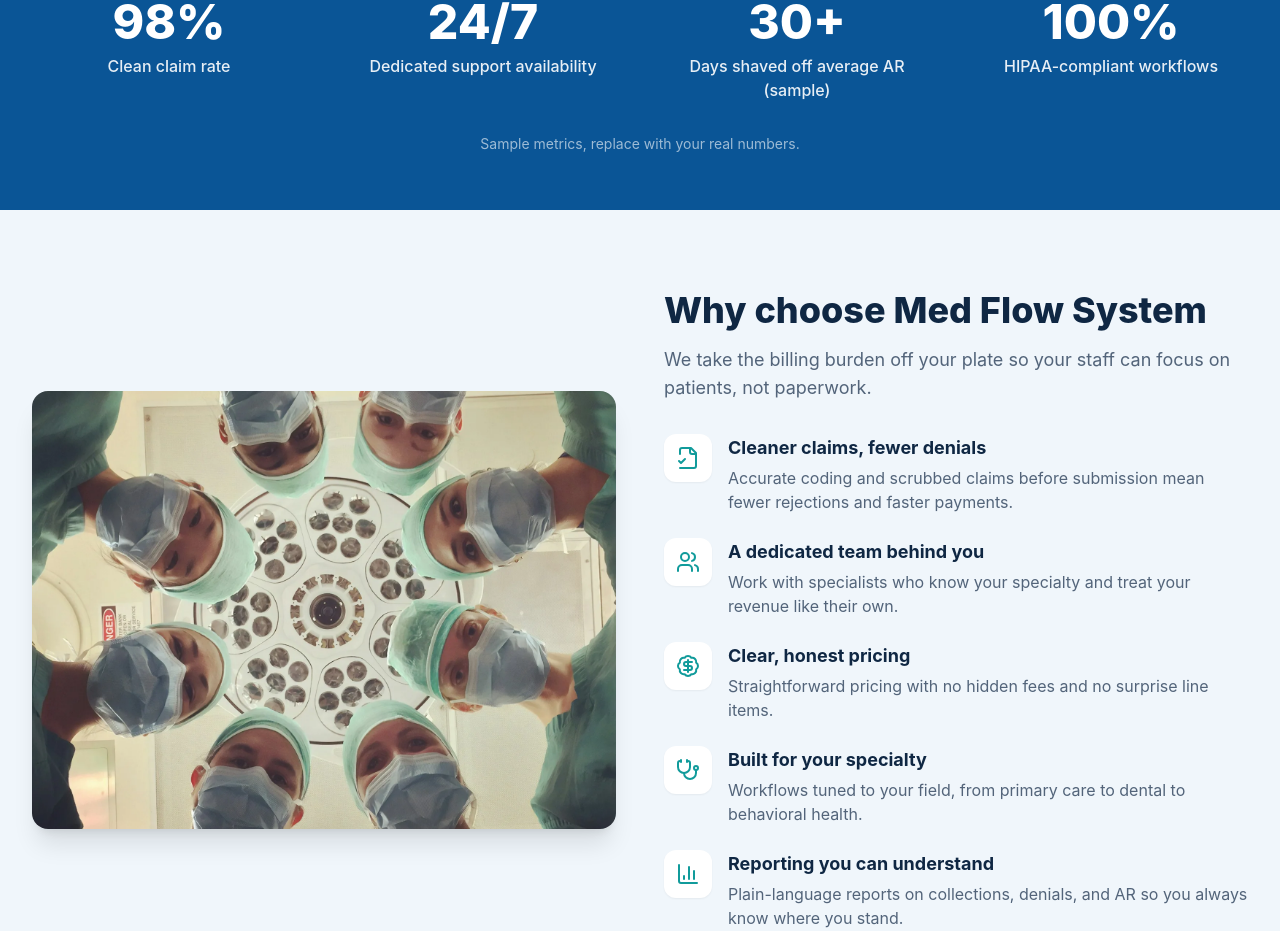
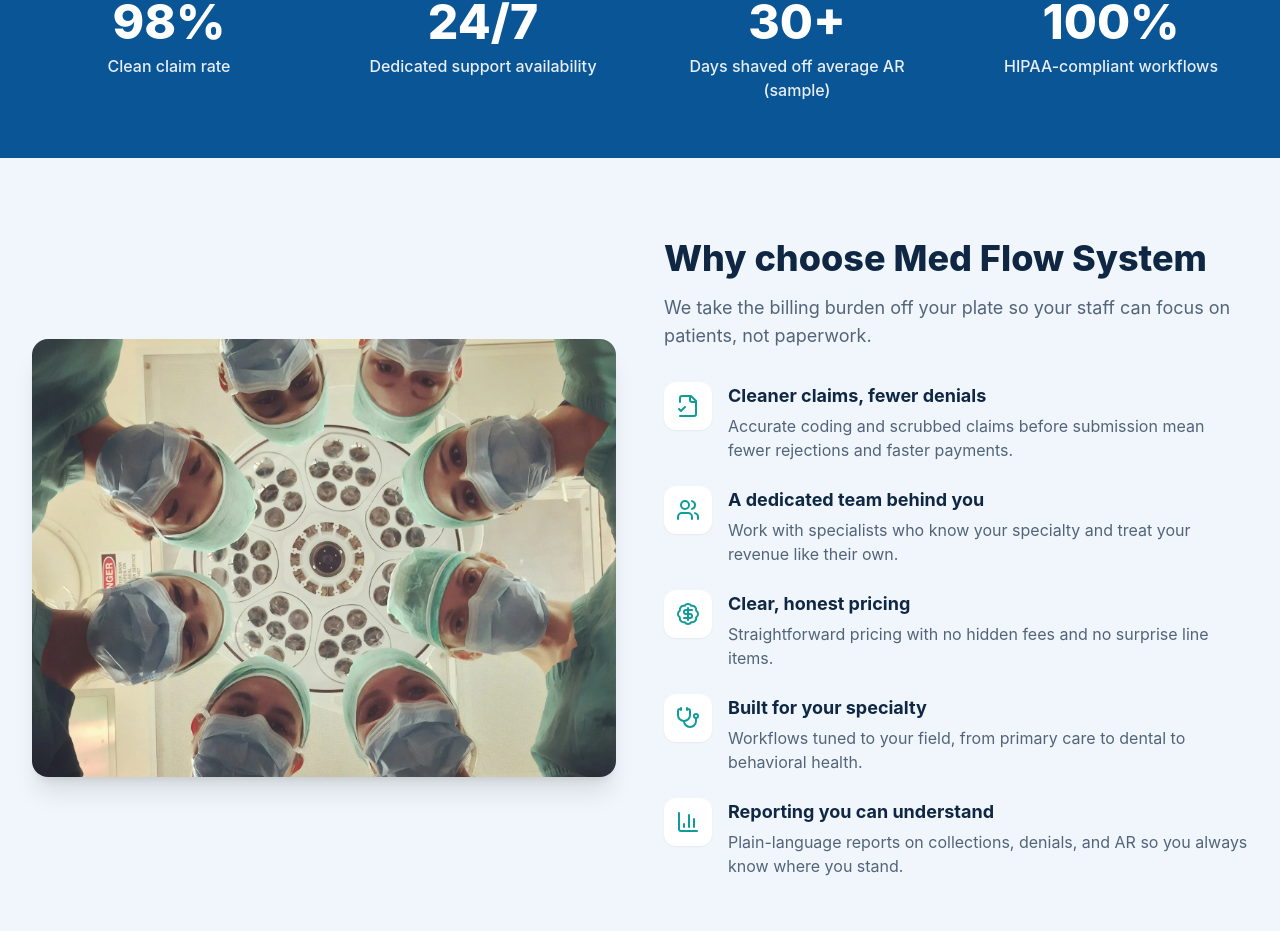
Before and after one commit to mharisx09/MedFlow-System, a Next.js app: page / in a window 1280 px wide. Shown: the part 2016-2947 px from the top of the page. Built offline with nearby package versions, Linux system fonts and the light colour scheme; no server answers.

Commit message:
Remove dev note from homepage stats section

```diff
--- a/app/page.tsx
+++ b/app/page.tsx
@@ -241,9 +241,6 @@
               />
             ))}
           </div>
-          <p className="mt-8 text-center text-sm text-white/60">
-            Sample metrics, replace with your real numbers.
-          </p>
         </div>
       </section>
 
```
